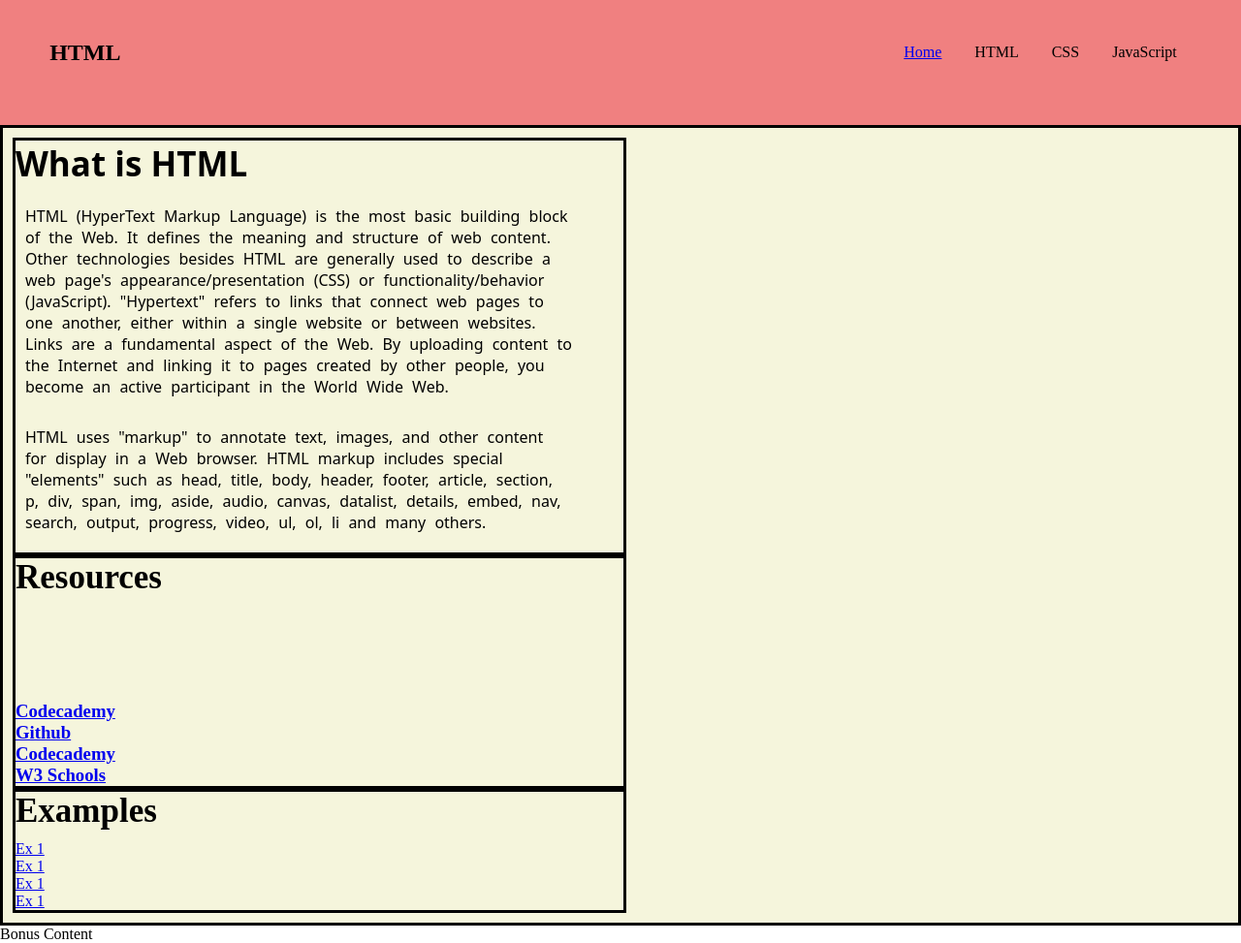
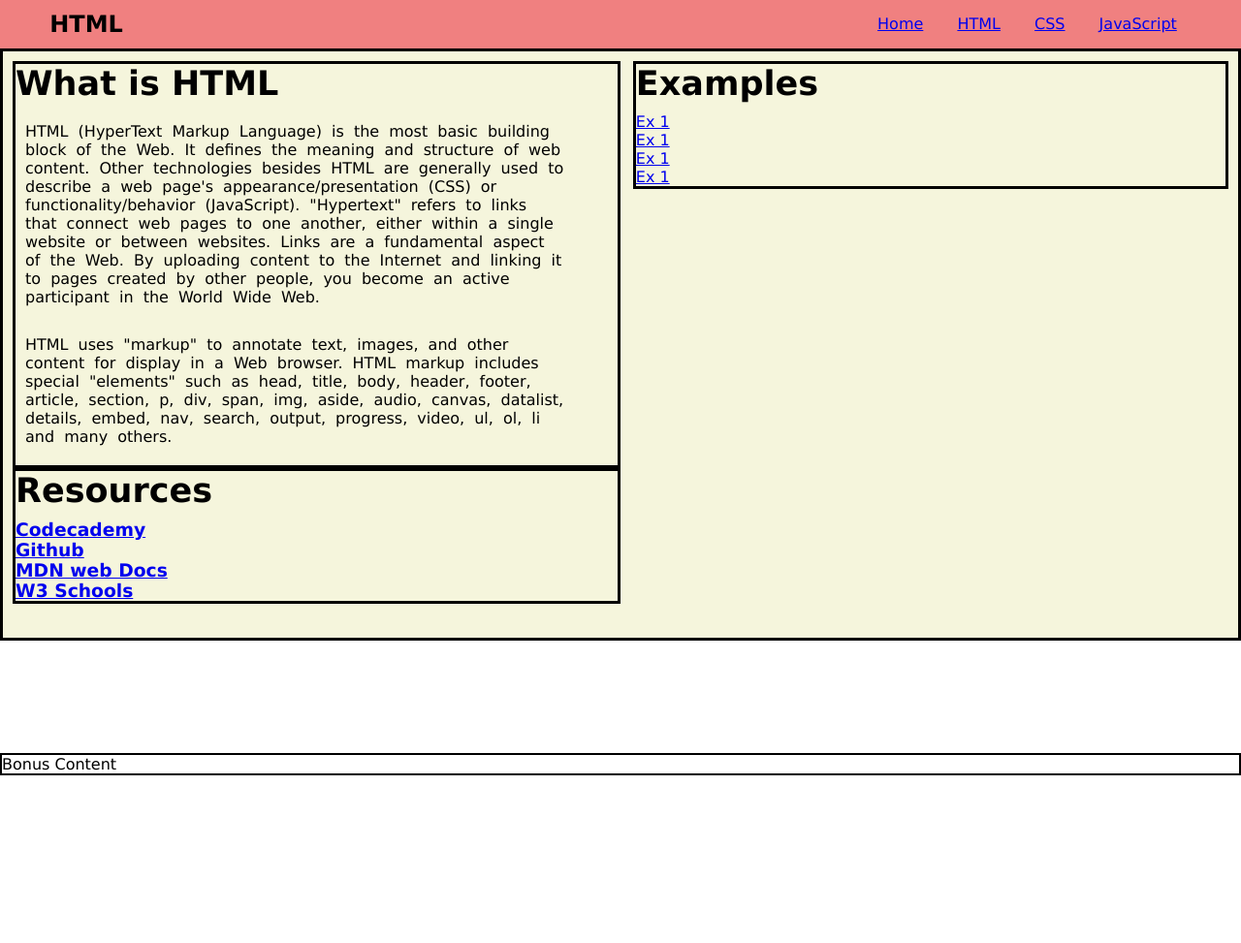
Before and after one commit to asupt/code-script-chum, a plain HTML site: page htmlInfo.html in a window 1280 px wide. Shown: the whole page at 97% size. After the commit the page ends 800 px from the top, so only its background shows below. Drawn offline with Linux system fonts and the light colour scheme.

Commit message:
Cleaned up formatting of htmlInfo page, ready for copying in other info pages

```diff
--- a/assets/css/htmlInfo.css
+++ b/assets/css/htmlInfo.css
@@ -1,21 +1,22 @@
 *{
     padding: 0;
     margin: 0;
-    font-family: Verdana, Geneva, Tahoma, sans-serif
+    font-family: Verdana, Geneva, Tahoma, sans-serif;
     box-sizing: border-box;
 }
 
 .header{
-    height: 25%;
+    height: 50px;
     width: 100%;
     background-color: lightcoral;
 }
 
 nav{
+    top: 50px;
     display: flex;
     align-items: center;
     justify-content: space-between;
-    padding: 30px 4% 4% 4%
+    padding: 0% 4% 4% 4%;
 }
 
 nav ul li{
@@ -28,7 +29,7 @@ nav ul li{
 .main {
     background-color: beige;
     padding: 10px;
-    height:100vh;
+    height: auto;
 
 }
 
@@ -44,7 +45,7 @@ h2{
 .subject{
     border: 3px solid black;
     width: 50%;
-    font-family: system-ui, -apple-system, BlinkMacSystemFont, 'Segoe UI', Roboto, Oxygen, Ubuntu, Cantarell, 'Open Sans', 'Helvetica Neue', sans-serif
+    font-family: system-ui, -apple-system, BlinkMacSystemFont, 'Segoe UI', Roboto, Oxygen, Ubuntu, Cantarell, 'Open Sans', 'Helvetica Neue', sans-serif;
 }
 
 section .subject #define{
@@ -74,7 +75,7 @@ section{
     display: flex;
     flex-direction: column;
     justify-content: space-between;
-    border: 3px solid black
+    border: 3px solid black;
 
 }
 
@@ -84,8 +85,8 @@ section{
     justify-content: space-between;
     border: 3px solid black;
     width: 50%;
-    height: 500px;
-
+    height: auto;
+    margin-bottom: 25px;
 }
 .resources div #id {
     display: flex;
@@ -94,15 +95,21 @@ section{
  }
 
 aside{
+    position:absolute;
+    width: 48%;
+    right: 1vw;
     display: flex;
     flex-direction: column;
     border: 3px solid black;
-    width: 50%;
     flex-wrap: wrap;
+    height: auto;
 }
 
 footer{
-    height: 25%;
+    height: auto;
     width: 100%;
-
+    position: fixed;
+    background-color: white;
+    bottom: 0;
+    border: 2px solid black;
 }
--- a/htmlInfo.html
+++ b/htmlInfo.html
@@ -13,11 +13,10 @@
         <nav>
             <h1>HTML</h1>
             <ul>
-                <li><a href="#">Home</a></li>
-                <li><a href="#html"></a>HTML</li>
-                <li><a href="#css"></a>CSS</li>
-                <li><a href="#js"></a>JavaScript</li>
-
+                <li><a href="homePage.html">Home</a></li>
+                <li><a href="htmlInfo.html">HTML</a></li>
+                <li><a href="cssInfo.html">CSS</a></li>
+                <li><a href="jsInfo.html">JavaScript</a></li>
             </ul>
         </nav>
     </div>
@@ -43,7 +42,7 @@
                 <h3>Github</h3>
             </a>
             <a id="resources" href="https://developer.mozilla.org/en-US/docs/Web/HTML" alt="mdn-web-docs">
-                <h3>Codecademy</h3>
+                <h3>MDN web Docs</h3>
             </a>
             <a id="resources" href="https://www.w3schools.com/html/default.asp" alt="w3">
                 <h3>W3 Schools</h3>
@@ -56,6 +55,7 @@
             <a id="example" href="#" alt="example">Ex 1</a>
             <a id="example" href="#" alt="example">Ex 1</a>
             <a id="example" href="#" alt="example">Ex 1</a>
+
         </aside>
 
 
@@ -65,8 +65,9 @@
     </section>
 
 
-
-<footer class="footer">Bonus Content</footer>
+    <footer class="footer">
+        <div>Bonus Content</div>
+    </footer>
 
 </body>
 
```
